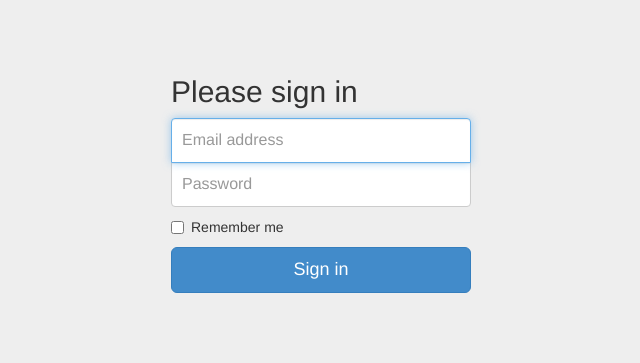
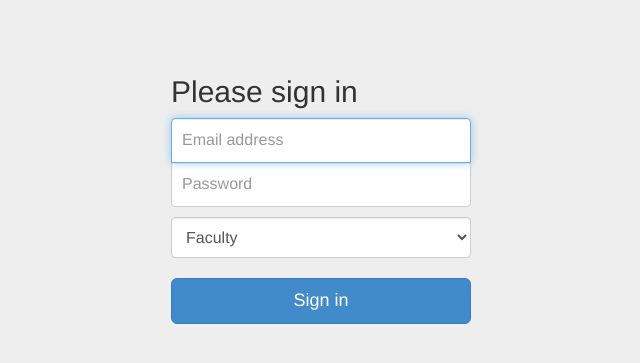
Before and after one commit to idoes/IUEM-Project-Management, a PHP site: page /login.php in a window 1280 px wide. Shown: the top 363 px of the page, without its empty margins (319-959 px from the left). Run offline with PHP 8.4, Linux system fonts and the light colour scheme.

Commit message:
v1.4
update dashboard options also input validation for login

```diff
--- a/dashboard/js/coProjectInspector.js
+++ b/dashboard/js/coProjectInspector.js
@@ -1,5 +1,4 @@
 $(document).ready(function () {
-
 $("#addButton").click(function () {
     if( ($('.form-horizontal .control-group').length+1) > 10) {
         alert("Only 10 more Co-PI are allowed.");
--- a/dashboard/php/header.php
+++ b/dashboard/php/header.php
@@ -75,11 +75,10 @@
     <!-- The functionality of Creating Database user is performed by Super Administrator.
     If this is the case, then we are not dealing with profile scale of information.
     Simply reduce the scale which createDBUser.php is performing. -->
-    <li><a href="createUser.php">Create User</a></li>
+    <li><a href="createUser.php">Create Faculty</a></li>
     <li><a href="manageUsers.php">Manage Users</a></li>
     <li><a href="createDBUser.php">Create Database User</a></li>
     <li><a href="#">Manage Database User</a></li>
-    <li><a href="#">Create Faculty</a></li>
     <li><a href="#">Manage Faculty</a></li>
     <li><a href="createProject.php">Create Project</a></li>
     <li><a href="manageProjects.php">Manage Projects</a></li>
--- a/login.php
+++ b/login.php
@@ -30,14 +30,15 @@
 
     <div class="container">
 
-      <form class="form-signin" role="form">
+      <form class="form-signin" role="form" id='login-form'>
         <h2 class="form-signin-heading">Please sign in</h2>
         <input type="email" class="form-control" placeholder="Email address" required autofocus>
         <input type="password" class="form-control" placeholder="Password" required>
-        <label class="checkbox">
-          <input type="checkbox" value="remember-me"> Remember me
-        </label>
-        <button class="btn btn-lg btn-primary btn-block" type="submit">Sign in</button>
+        <select name="user-type" form="login-form" class="form-control">
+ 		<option value="faculty">Faculty</option>
+ 		<option value="admin">Admin</option>
+	 </select><br/>
+        <button class="btn btn-lg btn-primary btn-block" href='dashboard/dashboard.php'> <!--type="submit"-->Sign in</button>
       </form>
 
     </div> <!-- /container -->
```
Also changed, not shown: dashboard/createUser.php (+8 -8 lines), dashboard/js/script.js (+26 -0 lines). Lines whose indentation alone changed are shown as unchanged.
